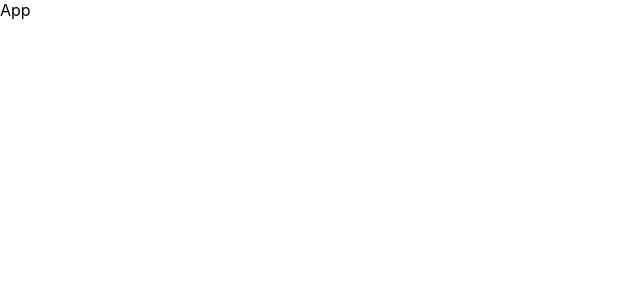
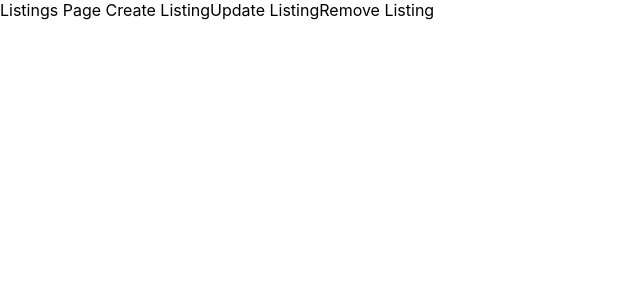
Before and after one commit to dbrucknr/react-router-redux-typescript, a React (Create React App) app: page / in a window 1280 px wide. Shown: the top 300 px of the page, without its empty margins (0-640 px from the left). Built offline with nearby package versions, Linux system fonts and the light colour scheme.

Commit message:
Add basic CRUD pages.

```diff
--- a/src/App.tsx
+++ b/src/App.tsx
@@ -1,5 +1,13 @@
+import { Listings, CreateListing, UpdateListing, RemoveListing } from "./pages";
+
 function App() {
-  return <>App</>;
+  return (
+    <>
+      <Listings /> <CreateListing />
+      <UpdateListing />
+      <RemoveListing />
+    </>
+  );
 }
 
 export default App;
--- /dev/null
+++ b/src/pages/CreateListing.tsx
@@ -0,0 +1,3 @@
+export const CreateListing = () => {
+  return <>Create Listing</>;
+};
--- /dev/null
+++ b/src/pages/Listings.tsx
@@ -0,0 +1,3 @@
+export const Listings = () => {
+  return <>Listings Page</>;
+};
--- /dev/null
+++ b/src/pages/RemoveListing.tsx
@@ -0,0 +1,3 @@
+export const RemoveListing = () => {
+  return <>Remove Listing</>;
+};
--- /dev/null
+++ b/src/pages/UpdateListing.tsx
@@ -0,0 +1,3 @@
+export const UpdateListing = () => {
+  return <>Update Listing</>;
+};
--- /dev/null
+++ b/src/pages/index.ts
@@ -0,0 +1,6 @@
+import { Listings } from "./Listings";
+import { CreateListing } from "./CreateListing";
+import { RemoveListing } from "./RemoveListing";
+import { UpdateListing } from "./UpdateListing";
+
+export { Listings, CreateListing, RemoveListing, UpdateListing };
```
